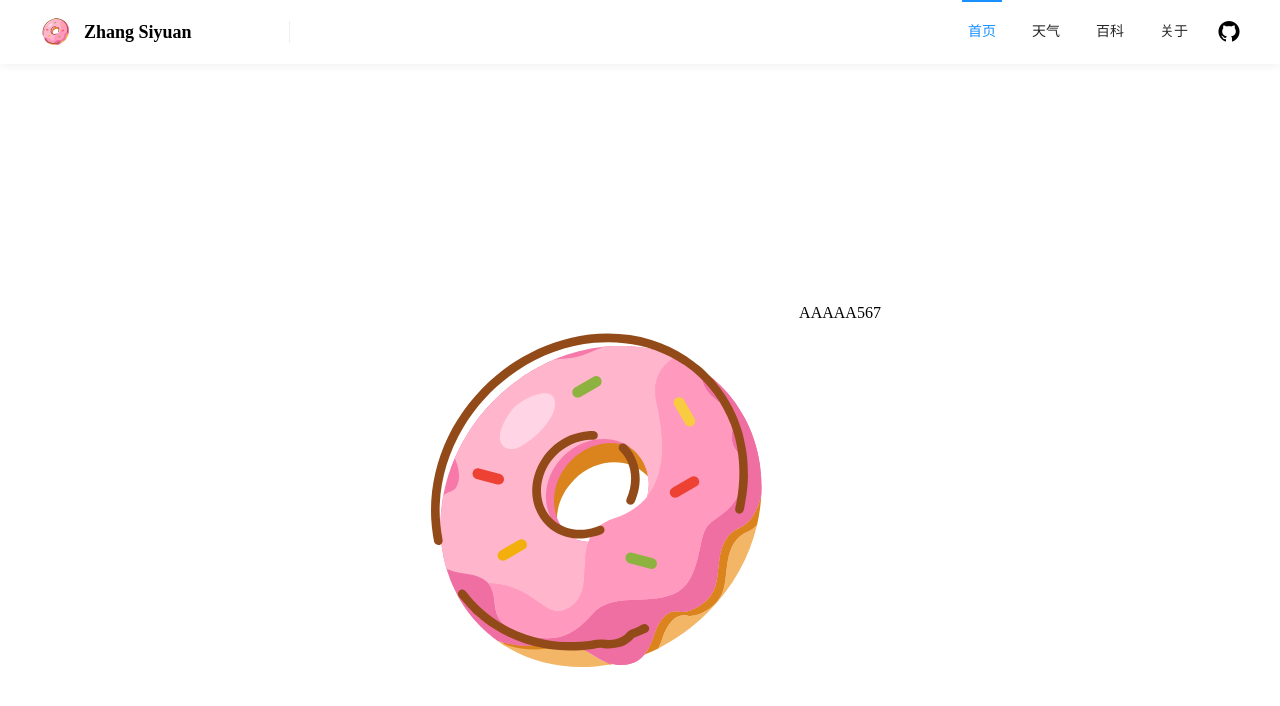
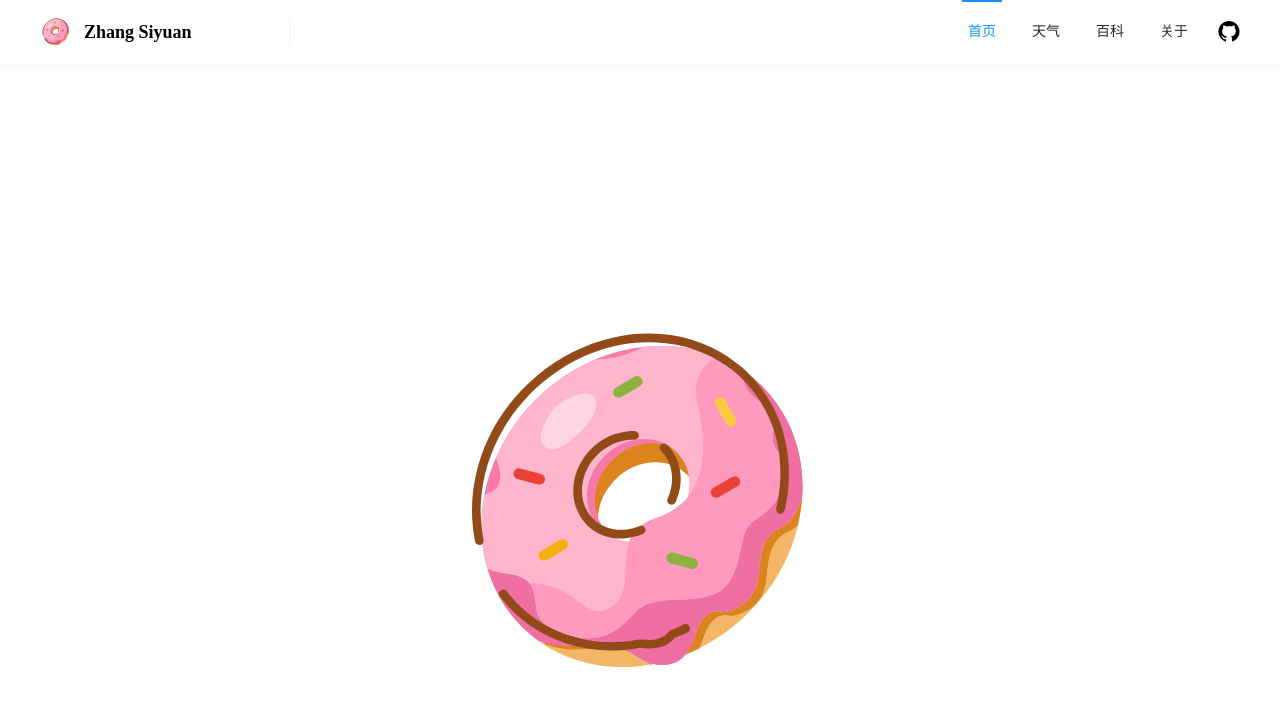
Before and after one commit to lan-he/yuan-component, a Vue app: page /#/home in a window 1280 px wide. Shown: the top 706 px of the page. Built offline with nearby package versions, Linux system fonts and the light colour scheme.

Commit message:
删除测试数据

```diff
--- a/src/views/home.vue
+++ b/src/views/home.vue
@@ -7,7 +7,6 @@
         >
             <use xlink:href="#icon-food-doughnut"></use>
         </svg>
-        <span>AAAAA567</span>
     </div>
 </template>
 <script setup></script>
```
